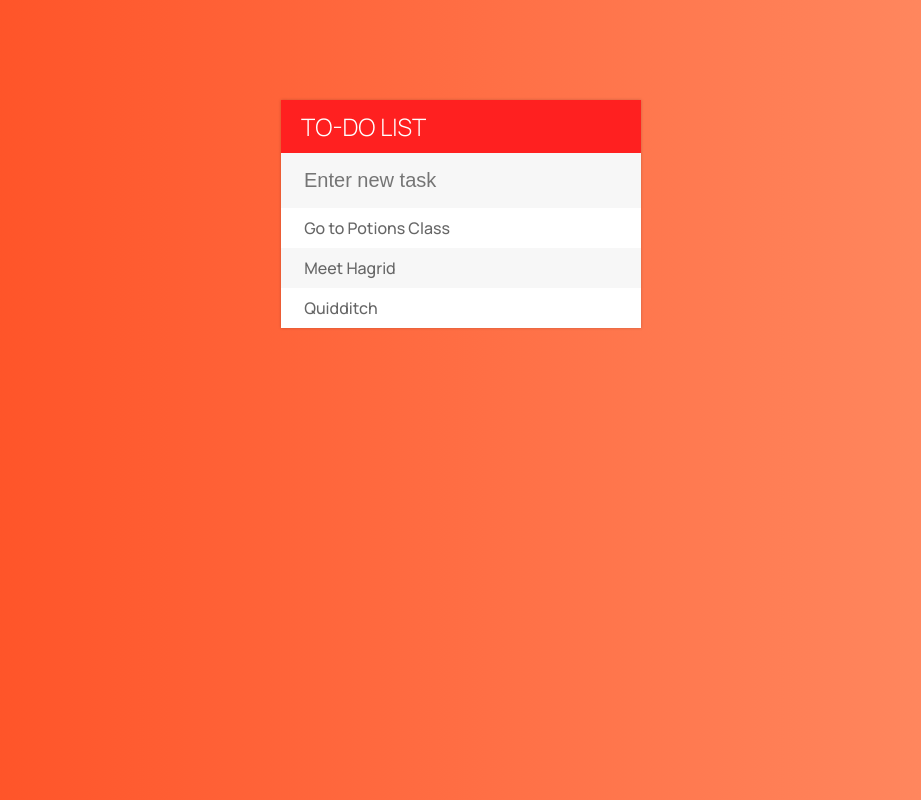
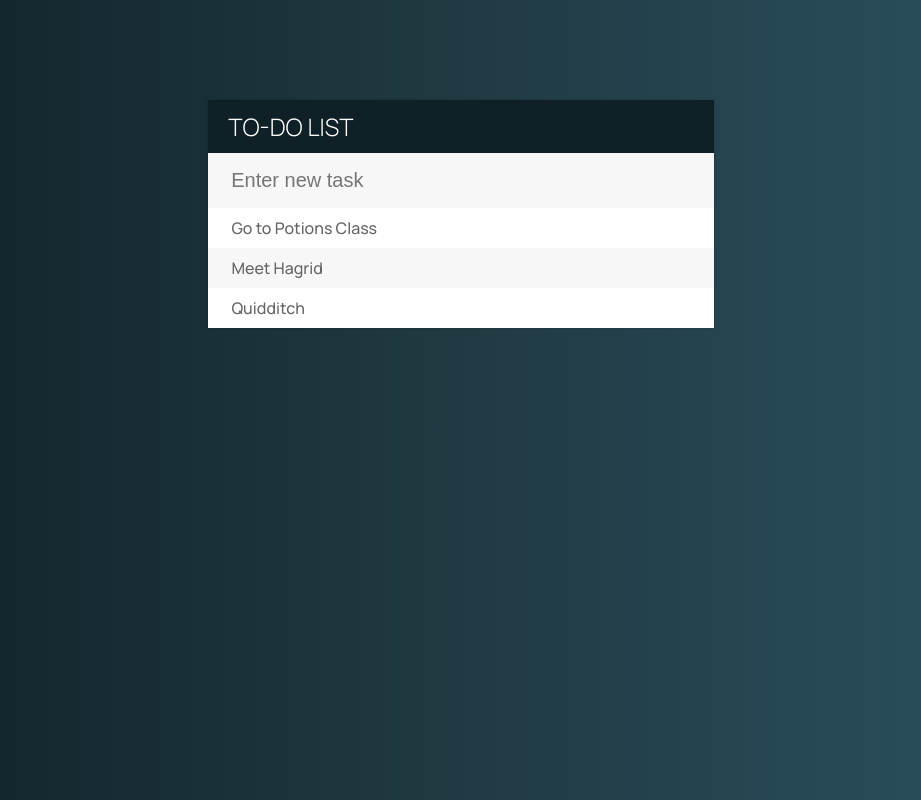
Before and after one commit to aashishah/ToDoList, a plain HTML site: page index.html in a window 1280 px wide. Shown: the whole page, without its empty margins (179-1100 px from the left). Drawn offline with Linux system fonts and the light colour scheme.

Commit message:
Update todostyle.css

```diff
--- a/css/todostyle.css
+++ b/css/todostyle.css
@@ -1,11 +1,11 @@
 body {
-    background: -webkit-linear-gradient(to right, #ff4b1f, #ff9068); /* Chrome 10-25, Safari 5.1-6 */
-    background: linear-gradient(to right, #ff4b1f, #ff9068);
+    background: -webkit-linear-gradient(to right, #0f2027, #203a43, #2c5364);
+    background: linear-gradient(to right, #0f2027, #203a43, #2c5364);
     font-family: 'Manrope', sans-serif;
 }
 
 h1 {
-    background-color: #ff2020;
+    background-color: #0f2027;
     color: white;
     margin: 0;
     padding: 10px 20px;
@@ -16,7 +16,7 @@ h1 {
 
 #container {
     background-color: #f7f7f7;
-    width: 360px;
+    width: 40%;
     margin: 100px auto;
     box-shadow: 0 0 3px rgba(0, 0, 0, 0.2);
 }
```
